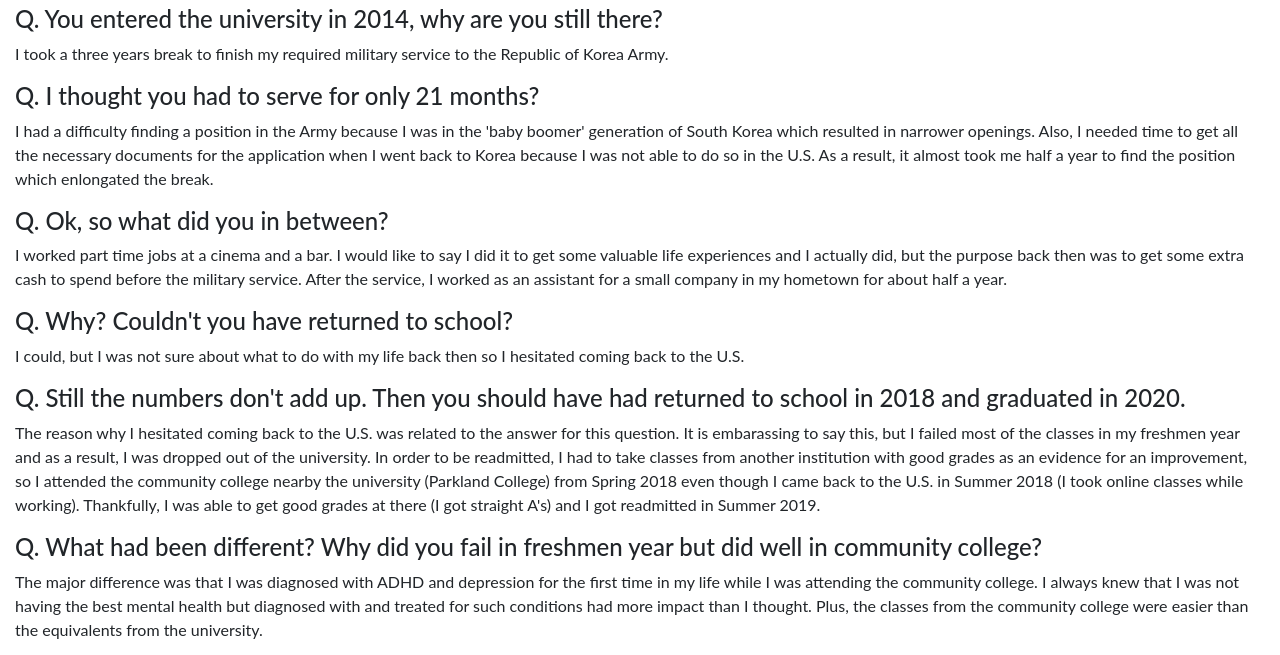
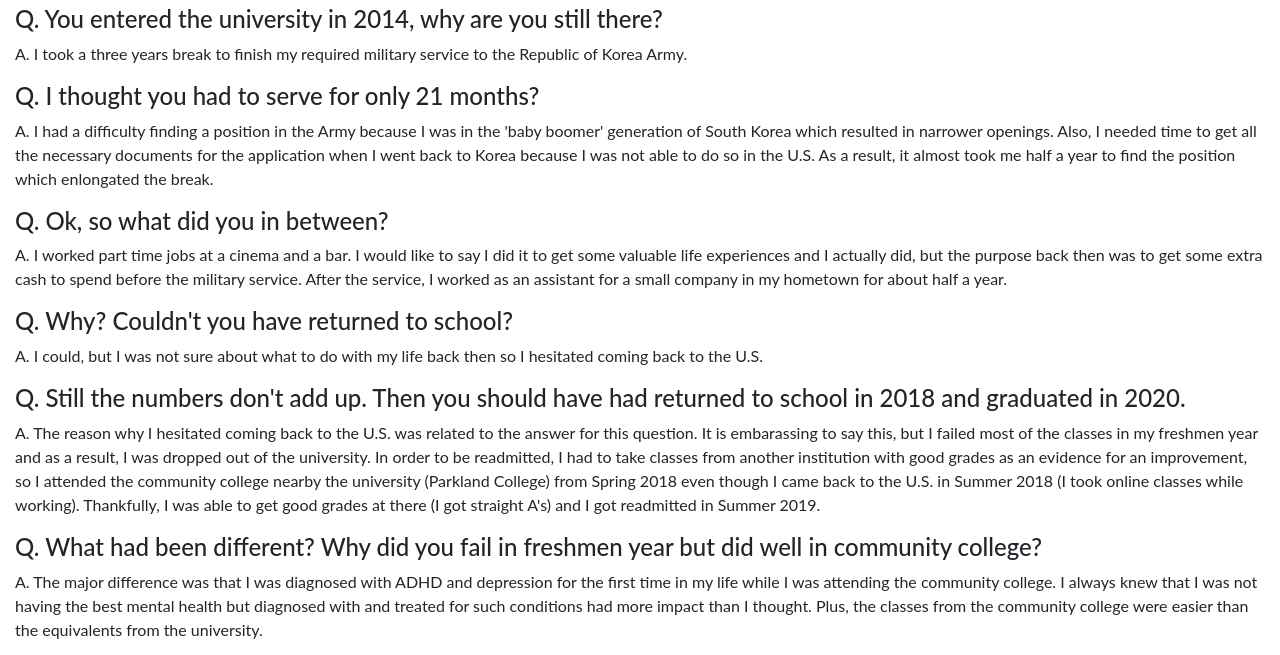
Before and after one commit to kchoiuiuc/gchoi17.github.io, a website: page index.html in a window 1280 px wide. Shown: the part 113-768 px from the top of the page. Drawn offline with Linux system fonts and the light colour scheme.

Commit message:
final edit 2

```diff
--- a/index.html
+++ b/index.html
@@ -30,26 +30,26 @@
         <div class="container-fluid">
             <h1>Q & A</h1>
             <h4>Q. You entered the university in 2014, why are you still there?</h4>
-            <p>I took a three years break to finish my required military service to the Republic of Korea Army.</p>
+            <p>A. I took a three years break to finish my required military service to the Republic of Korea Army.</p>
             <h4>Q. I thought you had to serve for only 21 months?</h4>
-            <p>I had a difficulty finding a position in the Army because I was in the 'baby boomer' generation
+            <p>A. I had a difficulty finding a position in the Army because I was in the 'baby boomer' generation
                 of South Korea which resulted in narrower openings. Also, I needed time to get all
                 the necessary documents for the application when I went back to Korea because I was not able to
                 do so in the U.S. As a result, it almost took me half a year to find the position which enlongated
                 the break.
             </p>
             <h4>Q. Ok, so what did you in between?</h4>
-            <p>I worked part time jobs at a cinema and a bar. I would like to say I did it to get some valuable
+            <p>A. I worked part time jobs at a cinema and a bar. I would like to say I did it to get some valuable
                 life experiences and I actually did, but the purpose back then was to get some extra cash
                 to spend before the military service. After the service, I worked as an assistant for a small
                 company in my hometown for about half a year.
             </p>
             <h4>Q. Why? Couldn't you have returned to school?</h4>
-            <p>I could, but I was not sure about what to do with my life back then so I hesitated coming back to the U.S.</p>
+            <p>A. I could, but I was not sure about what to do with my life back then so I hesitated coming back to the U.S.</p>
             <h4>Q. Still the numbers don't add up. Then you should have had returned to school in 2018 and
                 graduated in 2020.
             </h4>
-            <p>The reason why I hesitated coming back to the U.S. was related to the answer for this question.
+            <p>A. The reason why I hesitated coming back to the U.S. was related to the answer for this question.
                 It is embarassing to say this, but I failed most of the classes in my freshmen year and
                 as a result, I was dropped out of the university. In order to be readmitted, I had to take
                 classes from another institution with good grades as an evidence for an improvement, so I
@@ -58,13 +58,13 @@
                 able to get good grades at there (I got straight A's) and I got readmitted in Summer 2019.
             </p>
             <h4>Q. What had been different? Why did you fail in freshmen year but did well in community college?</h4>
-            <p>The major difference was that I was diagnosed with ADHD and depression for the first time in my
+            <p>A. The major difference was that I was diagnosed with ADHD and depression for the first time in my
                 life while I was attending the community college. I always knew that I was not having the best
                 mental health but diagnosed with and treated for such conditions had more impact than I thought.
                 Plus, the classes from the community college were easier than the equivalents from the university.
             </p>
             <h4>Q. How is your grade after the readmission? It must be better than before.</h4>
-            <p>It is! The list of the technical courses that I took after the readmission and the grades are following</p>
+            <p>A. It is! The list of the technical courses that I took after the readmission and the grades are following</p>
             <table class="table">
                 <thead>
                     <tr>
@@ -148,13 +148,13 @@
                 technical courses I took after the readmission.
             </p>
             <h4>Q. Enough about the academics. Why don't you have any experience then?</h4>
-            <p>As you can see from the list above, I took the introductory programming class after
+            <p>A. As you can see from the list above, I took the introductory programming class after
                 the readmission because the community college that I attended did not provide an equivalent class.
                 As a result, now that I think of it, I could have applied for some internships with
                 the knowledges I got back then, but I did not because I was not confident about my skills.
             </p>
             <h4>Q. Why would I (my company) hire you? You got subpar grades and no experience.</h4>
-            <p>I agree with you but I think I have some qualities that other applicants might not have.
+            <p>A. I agree with you but I think I have some qualities that other applicants might not have.
                 Having gone through several turmoils in my life accompanied by some ups and
                 extreme downs, I was able to find out that the life did not depend on the ups and downs but
                 the attitude I had when I faced them. I was able to figure out that I was the only one
@@ -162,7 +162,7 @@
                 staying in the holes doing nothing but complaining would not change anything.
                 I know that "dragging myself out" takes a hard and honest work while complying with the
                 rules set by the groups that I belong to. Even though I do not have any experience in tech industry,
-                I met and had worked with a broad spectrum of people working in different industries.
+                I met and had worked with a broad spectrum of people in different industries.
                 In short, I would say that I am a bit mature kid who would get the same salary as the younger kids.
             </p>
         </div>
```
